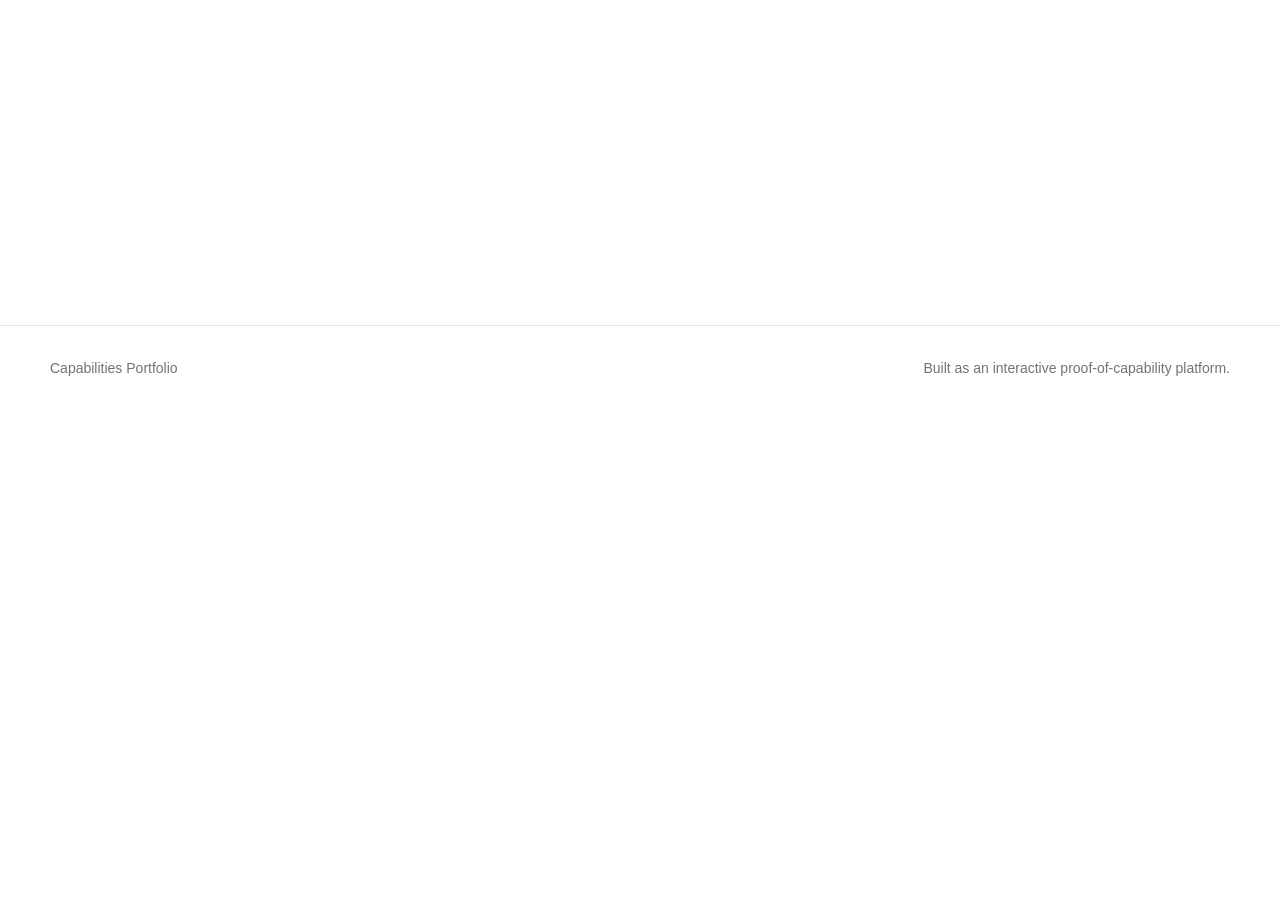
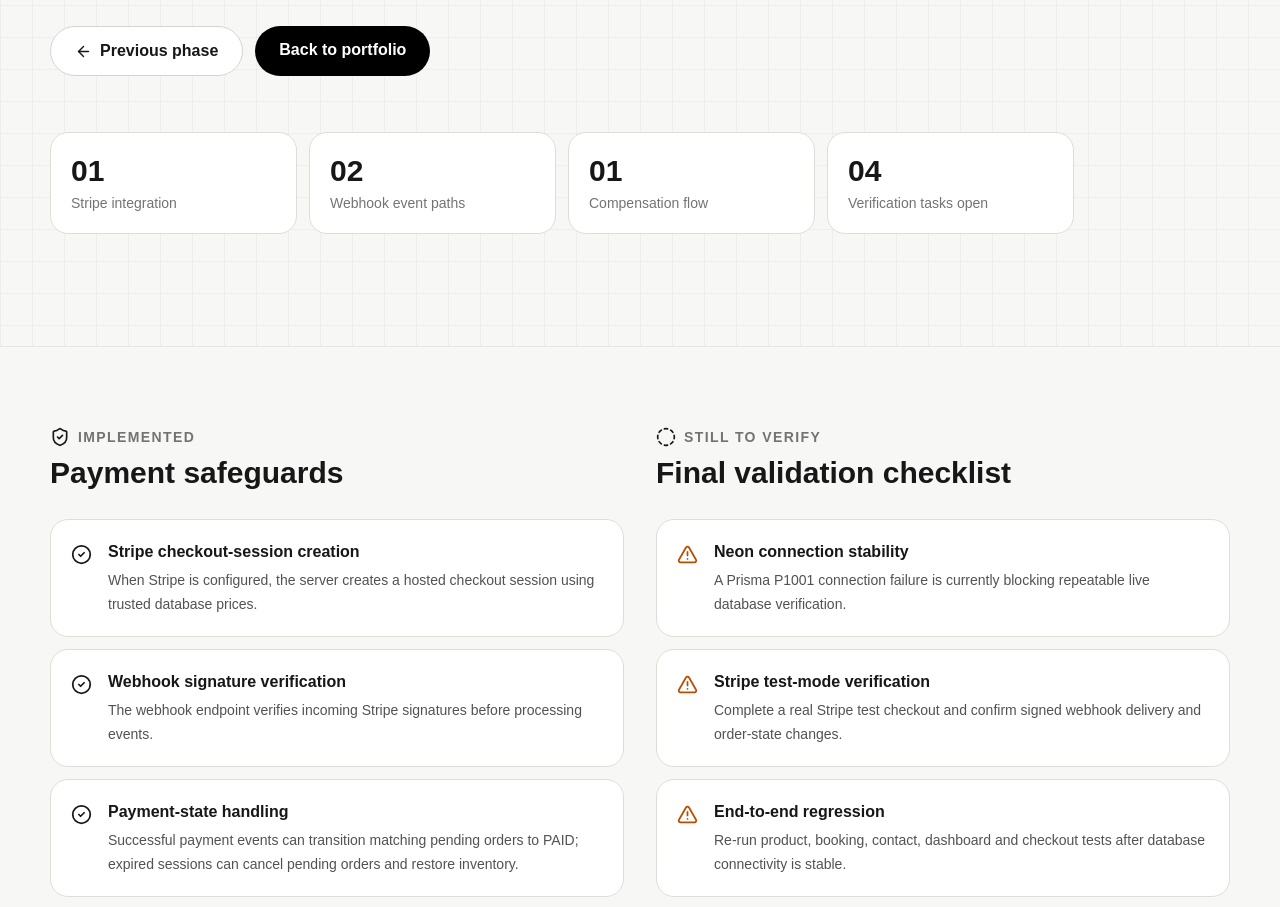
Before and after one commit to sanskar-s8n/capabilities-portfolio, a Next.js app: page /progress/phase-3 in a window 1280 px wide. Before the commit this address had no page. Shown: the part 540-1447 px from the top of the page. Before the commit the page ends 950 px from the top, so only its background shows below. Built offline with nearby package versions, Linux system fonts and the light colour scheme.

Commit message:
Add phase 3 project progress presentation

```diff
--- /dev/null
+++ b/app/progress/phase-3/page.tsx
@@ -0,0 +1,50 @@
+import Link from "next/link";
+import { ArrowLeft, CheckCircle2, CircleDashed, CreditCard, ShieldCheck, TriangleAlert } from "lucide-react";
+
+const done = [
+  ["Stripe checkout-session creation", "When Stripe is configured, the server creates a hosted checkout session using trusted database prices."],
+  ["Webhook signature verification", "The webhook endpoint verifies incoming Stripe signatures before processing events."],
+  ["Payment-state handling", "Successful payment events can transition matching pending orders to PAID; expired sessions can cancel pending orders and restore inventory."],
+  ["Failure compensation", "Checkout includes recovery logic to cancel pending orders and restore inventory if Stripe session creation or persistence fails."]
+];
+const pending = [
+  ["Neon connection stability", "A Prisma P1001 connection failure is currently blocking repeatable live database verification."],
+  ["Stripe test-mode verification", "Complete a real Stripe test checkout and confirm signed webhook delivery and order-state changes."],
+  ["End-to-end regression", "Re-run product, booking, contact, dashboard and checkout tests after database connectivity is stable."],
+  ["Production sign-off", "Verify environment variables, deployment logs and production behaviour before calling the project production-ready."]
+];
+
+export default function PhaseThreePage() {
+  return <div>
+    <section className="grid-bg border-b border-neutral-200">
+      <div className="container-page py-20 md:py-28">
+        <div className="pill mb-6">Project progress · Phase 03 / 03</div>
+        <p className="text-sm font-bold uppercase tracking-widest text-neutral-500">Payments, testing & deployment</p>
+        <h1 className="mt-3 max-w-4xl text-5xl md:text-7xl font-black tracking-tight leading-[.98]">Make it dependable.<span className="block text-neutral-500">Prove it end to end.</span></h1>
+        <p className="mt-7 max-w-2xl text-lg leading-8 text-neutral-600">The final stage hardens payment handling and validates the full application. Core implementation exists, but live payment and database verification still need to be completed.</p>
+        <div className="mt-9 flex flex-wrap gap-3">
+          <Link href="/progress/phase-2" className="rounded-full border border-neutral-300 bg-white px-6 py-3 font-semibold flex items-center gap-2"><ArrowLeft size={17}/> Previous phase</Link>
+          <Link href="/" className="rounded-full bg-black px-6 py-3 font-semibold text-white">Back to portfolio</Link>
+        </div>
+        <div className="mt-14 grid grid-cols-2 md:grid-cols-4 gap-3 max-w-5xl">
+          {[["01","Stripe integration"],["02","Webhook event paths"],["01","Compensation flow"],["04","Verification tasks open"]].map(([n,l])=><div className="card p-5" key={l}><div className="text-3xl font-black">{n}</div><div className="mt-1 text-sm text-neutral-500">{l}</div></div>)}
+        </div>
+      </div>
+    </section>
+    <section className="container-page py-16 md:py-20">
+      <div className="grid lg:grid-cols-2 gap-8">
+        <div>
+          <div className="flex items-center gap-2"><ShieldCheck size={20}/><p className="text-sm font-bold uppercase tracking-widest text-neutral-500">Implemented</p></div>
+          <h2 className="mt-2 text-3xl font-black">Payment safeguards</h2>
+          <div className="mt-7 space-y-3">{done.map(([title,desc])=><div className="card p-5 flex gap-4" key={title}><CheckCircle2 className="shrink-0 mt-1" size={21}/><div><h3 className="font-bold">{title}</h3><p className="mt-1 text-sm leading-6 text-neutral-600">{desc}</p></div></div>)}</div>
+        </div>
+        <div>
+          <div className="flex items-center gap-2"><CircleDashed size={20}/><p className="text-sm font-bold uppercase tracking-widest text-neutral-500">Still to verify</p></div>
+          <h2 className="mt-2 text-3xl font-black">Final validation checklist</h2>
+          <div className="mt-7 space-y-3">{pending.map(([title,desc])=><div className="card p-5 flex gap-4" key={title}><TriangleAlert className="shrink-0 mt-1 text-amber-700" size={21}/><div><h3 className="font-bold">{title}</h3><p className="mt-1 text-sm leading-6 text-neutral-600">{desc}</p></div></div>)}</div>
+        </div>
+      </div>
+    </section>
+    <section className="container-page pb-20"><div className="card p-7 md:p-10"><div className="flex items-center gap-3"><CreditCard size={24}/><p className="text-sm font-bold uppercase tracking-widest text-neutral-500">Definition of done</p></div><h2 className="mt-3 text-3xl font-black">A successful build is not the same as a verified production system.</h2><p className="mt-4 max-w-3xl text-neutral-600 leading-7">The project reaches final sign-off only when the database is reachable, critical workflows pass end-to-end tests, Stripe test payments produce verified webhook updates, and the deployed application behaves correctly with production environment settings.</p><div className="mt-7 rounded-xl bg-neutral-100 p-5 text-sm leading-6"><strong>Current honest status:</strong> Core features are implemented and a production build has passed. Final runtime and payment verification remain open.</div><div className="mt-7"><Link href="/progress/phase-1" className="font-semibold underline underline-offset-4">Review the project from the beginning</Link></div></div></section>
+  </div>;
+}
```
